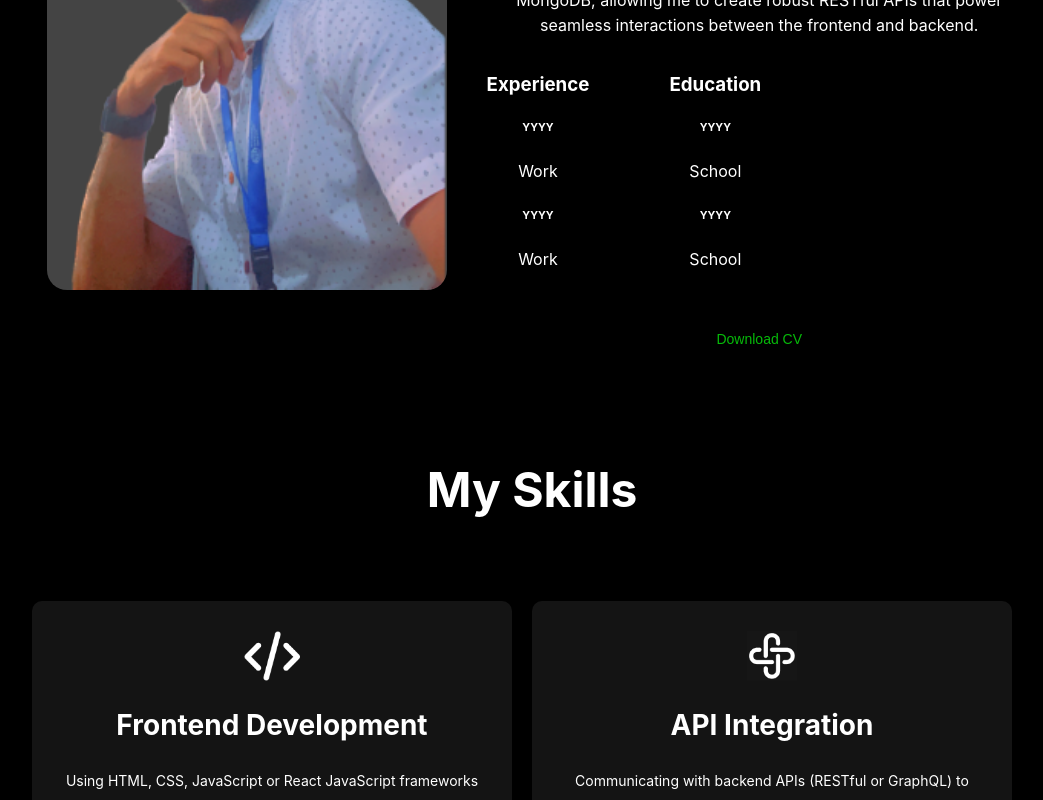
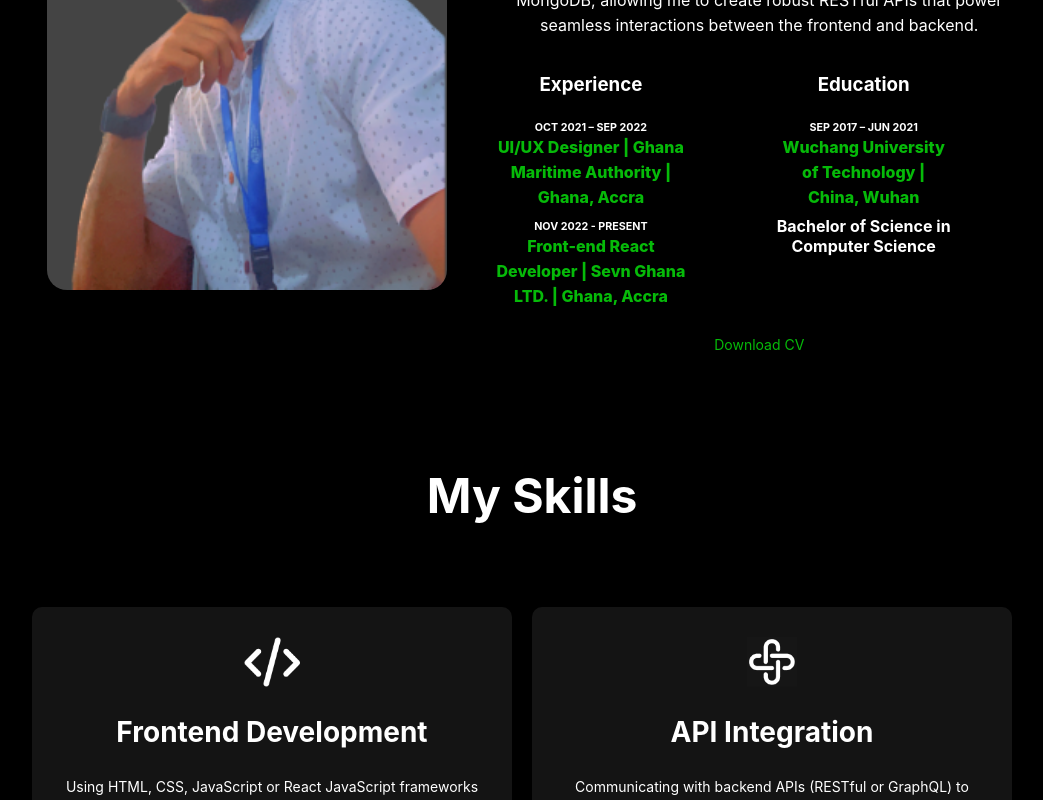
Before and after one commit to ahiekpordavid/Portfolio, a React (Create React App) app: page / in a window 1280 px wide. Shown: the part 1140-1940 px from the top of the page, without its empty margins (108-1151 px from the left). Built offline with nearby package versions, Linux system fonts and the light colour scheme.

Commit message:
Downloading CV

```diff
--- a/src/pages/About/About.css
+++ b/src/pages/About/About.css
@@ -21,11 +21,11 @@
 .aboutText {
   flex: 1.2;
 }
-.aboutText button {
+.aboutText a {
   border: none;
+  text-decoration: none;
   color: rgb(6, 186, 9);
   font-size: 14px;
-  background: transparent;
   cursor: pointer;
 }
 .meImage {
@@ -40,6 +40,14 @@
 }
 .aboutTab {
   margin-right: 80px;
+}
+.aboutTab h6{
+  margin-bottom: -15px;
+}
+.aboutTab p{
+  font-weight: 800;
+  margin-bottom: -15px;
+  color: rgb(6, 186, 9);
 }
 @media screen and (max-width: 1024px) {
   .about {
--- a/src/pages/About/About.jsx
+++ b/src/pages/About/About.jsx
@@ -1,6 +1,7 @@
 import React from "react";
 import "./About.css";
 import me from "../../media/me1.png";
+import CV from "../../media/David Kwashie Ahiekpor.pdf"
 import { FormattedMessage } from "react-intl";
 
 const About = () => {
@@ -31,14 +32,11 @@ const About = () => {
                 <div>
                     <h6><FormattedMessage id="about.education.YYYY1"/></h6>
                     <p><FormattedMessage id="about.education.school1"/></p>
-                </div>
-                <div>
-                    <h6><FormattedMessage id="about.education.YYYY1"/></h6>
-                    <p><FormattedMessage id="about.education.school2"/></p>
+                    <h4>Bachelor of Science in Computer Science</h4>
                 </div>
             </div>
         </div>
-        <button><FormattedMessage id="about.cv"/></button>
+        <a href={CV} download><FormattedMessage id="about.cv"/></a>
       </div>
     </div>
   );
--- a/src/pages/Contact/Contact.css
+++ b/src/pages/Contact/Contact.css
@@ -30,9 +30,10 @@
 }
 .contactSocials {
   margin: 20px 0px;
+  margin-bottom: 40px;
 }
 
-.contact button {
+.contact a {
   cursor: pointer;
   border: none;
   border-radius: 5px;
@@ -40,7 +41,8 @@
   font-size: 16px;
   color: white;
   background: rgb(6, 186, 9);
-  margin-top: 10px;
+
+  text-decoration: none;
 }
 .contactMessage {
   width: 100%;
--- a/src/pages/Contact/Contact.jsx
+++ b/src/pages/Contact/Contact.jsx
@@ -3,6 +3,7 @@ import './Contact.css'
 import {SiMinutemailer,SiInstagram,SiTwitter} from 'react-icons/si'
 import {PiPhoneCallFill} from 'react-icons/pi'
 import { FormattedMessage ,useIntl } from 'react-intl'
+import CV from "../../media/David Kwashie Ahiekpor.pdf"
 
 const Contact = () => {
     const intl = useIntl();
@@ -22,7 +23,7 @@ const Contact = () => {
                 <SiInstagram className='socials'/>
                 <SiTwitter className='socials'/>
             </div>
-            <button> <FormattedMessage id="contact.cv" /></button>
+            <a href={CV} download><FormattedMessage id="contact.cv" /></a>
         </div>
         <div className='contactMessage'>
             <form action="" >
--- a/src/utils/lang/locales/en_US.json
+++ b/src/utils/lang/locales/en_US.json
@@ -14,13 +14,13 @@
   "about.title":"About Me",
   "about.aboutText":"I'm a dedicated frontend engineer passionate about crafting remarkable web experiences. With a background in computer science and a love for design. I specialize in turning ideas into interactive, user-friendly web applications. What sets me apart is my versatile skill set, which extends to backend development. I'm well-versed in Express.js and MongoDB, allowing me to create robust RESTful APIs that power seamless interactions between the frontend and backend.",
   "about.experience.title":"Experience",
-  "about.experience.YYYY1":"YYYY",
-  "about.experience.work1":"Work",
-  "about.experience.YYYY2":"YYYY",
-  "about.experience.work2":"Work",
+  "about.experience.YYYY1":"OCT 2021 – SEP 2022",
+  "about.experience.work1":"UI/UX Designer | Ghana Maritime Authority | Ghana, Accra",
+  "about.experience.YYYY2":"NOV 2022 - PRESENT",
+  "about.experience.work2":"Front-end React Developer | Sevn Ghana LTD. | Ghana, Accra",
   "about.education.title":"Education",
-  "about.education.YYYY1":"YYYY",
-  "about.education.school1":"School",
+  "about.education.YYYY1":"SEP 2017 – JUN 2021",
+  "about.education.school1":"Wuchang University of Technology | China, Wuhan",
   "about.education.YYYY2":"YYYY",
   "about.education.school2":"School",
   "about.cv":"Download CV",
@@ -37,7 +37,7 @@
   "service.backendDevelopment.name":"Backend Development",
   "service.backendDevelopment.description":"Building RESTful APIs with Express.js and  MongoDB for storing and retrieving data.",
   "service.ui/ux.name":" UI/UX Principles",
-  "service.ui/ux.description":"",
+  "service.ui/ux.description":"Design",
 
   "portfolio.title":"My Work",
   "portfolio.portfolioWebsite.name":"Portfolio Website",
```
Also changed, not shown: 1 other file (tests, documents, lock files or other folders).
